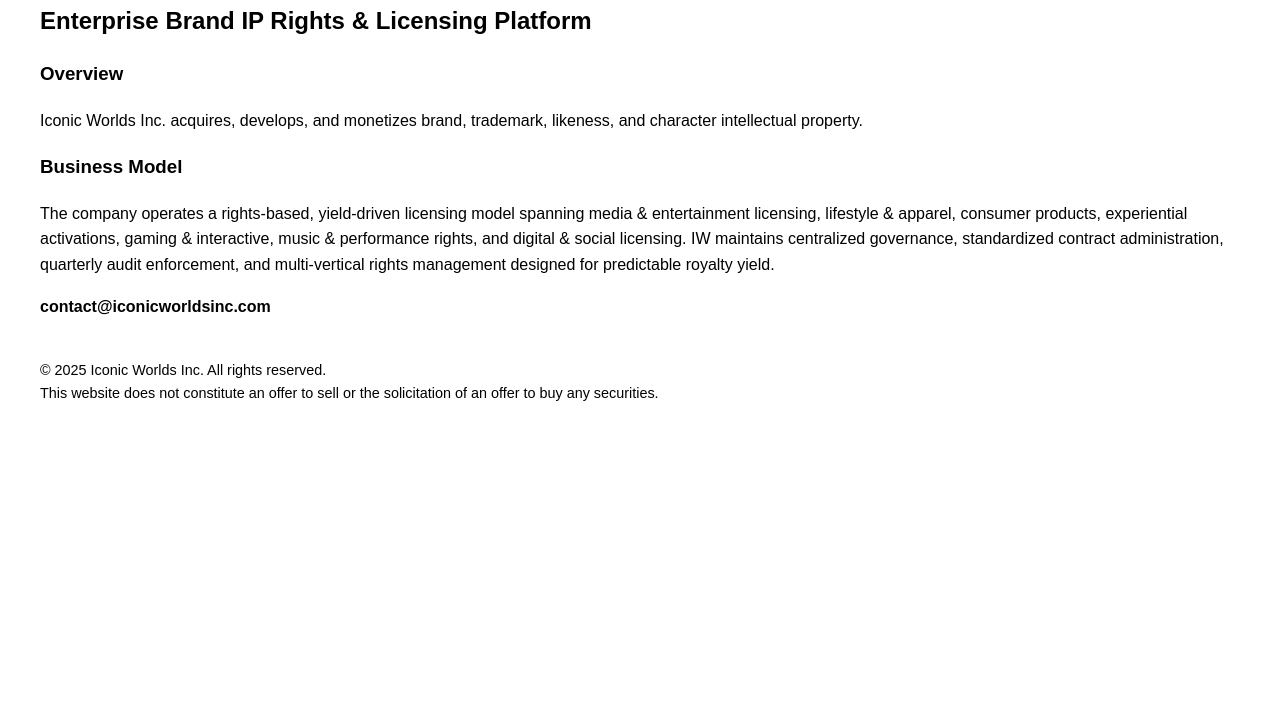
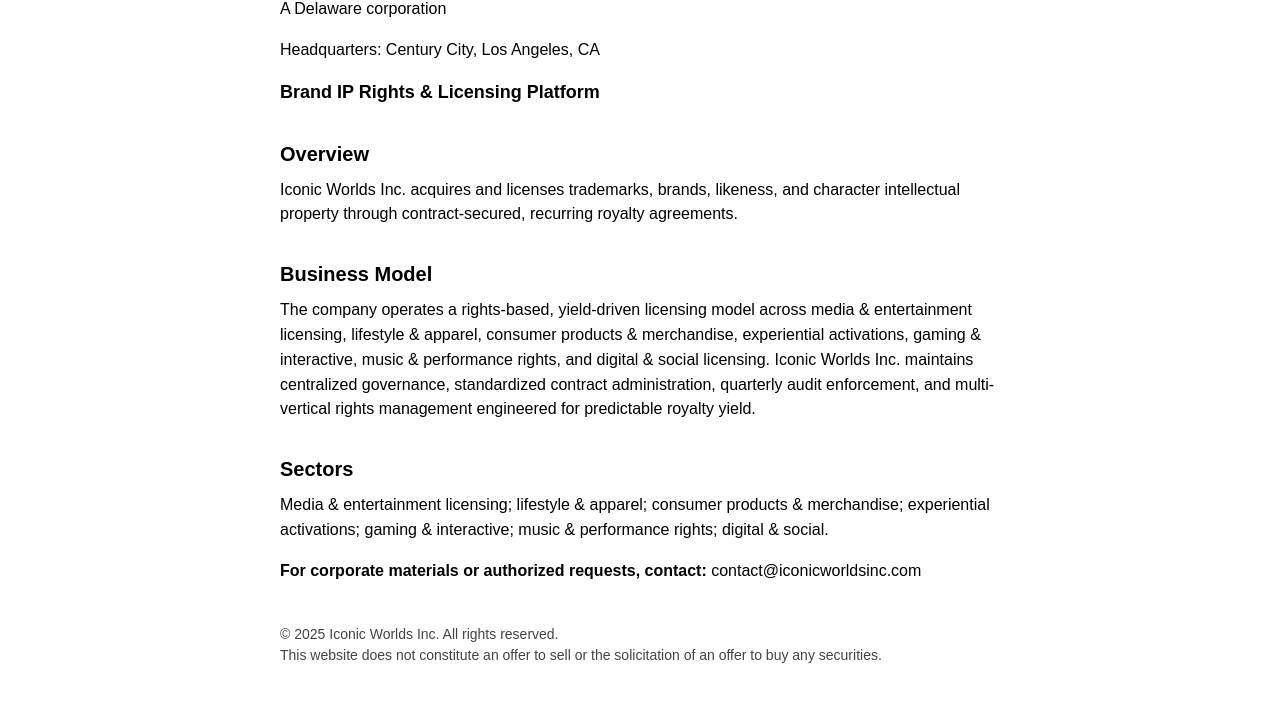
Before and after one commit to ChrisRedd54/iconicworldsinc.github.io, a plain HTML site: page index.html in a window 1280 px wide. Shown: the part 109-816 px from the top of the page. Drawn offline with Linux system fonts and the light colour scheme.

Commit message:
Update index.html

```diff
--- a/index.html
+++ b/index.html
@@ -6,48 +6,80 @@
     <title>Iconic Worlds Inc.</title>
     <style>
         body {
+            background: #ffffff;
+            color: #000000;
             font-family: Arial, sans-serif;
-            background-color: #ffffff;
-            color: #000000;
-            margin: 40px;
-            line-height: 1.6;
+            line-height: 1.55;
+            margin: 0;
+            padding: 40px 20px;
         }
-        h1, h2 {
+        .container {
+            max-width: 720px;
+            margin: 0 auto;
+        }
+        h1 {
+            font-size: 28px;
+            margin-bottom: 4px;
+            font-weight: bold;
+        }
+        h2 {
+            font-size: 20px;
+            margin-top: 32px;
             margin-bottom: 8px;
         }
         p {
-            margin-bottom: 16px;
+            font-size: 16px;
+            margin: 0 0 16px 0;
+        }
+        .category {
+            font-size: 18px;
+            font-weight: bold;
+            margin: 12px 0 28px 0;
+        }
+        .footer {
+            margin-top: 40px;
+            font-size: 14px;
+            color: #444444;
         }
     </style>
 </head>
+
 <body>
+<div class="container">
 
     <h1>Iconic Worlds Inc.</h1>
-<h2>Enterprise Brand IP Rights &amp; Licensing Platform</h2>
+    <p>A Delaware corporation</p>
+    <p>Headquarters: Century City, Los Angeles, CA</p>
+    <div class="category">Brand IP Rights & Licensing Platform</div>
 
-<h3>Overview</h3>
+    <h2>Overview</h2>
     <p>
-    Iconic Worlds Inc. acquires, develops, and monetizes brand, trademark, likeness,
-    and character intellectual property.
+        Iconic Worlds Inc. acquires and licenses trademarks, brands, likeness, and character intellectual property
+        through contract-secured, recurring royalty agreements.
     </p>
 
-<h3>Business Model</h3>
+    <h2>Business Model</h2>
     <p>
-    The company operates a rights-based, yield-driven licensing model spanning media &amp;
-    entertainment licensing, lifestyle &amp; apparel, consumer products, experiential activations,
-    gaming &amp; interactive, music &amp; performance rights, and digital &amp; social licensing.
-    IW maintains centralized governance, standardized contract administration, quarterly audit
-    enforcement, and multi-vertical rights management designed for predictable royalty yield.
+        The company operates a rights-based, yield-driven licensing model across media & entertainment licensing,
+        lifestyle & apparel, consumer products & merchandise, experiential activations, gaming & interactive,
+        music & performance rights, and digital & social licensing. Iconic Worlds Inc. maintains centralized governance,
+        standardized contract administration, quarterly audit enforcement, and multi-vertical rights management
+        engineered for predictable royalty yield.
     </p>
 
+    <h2>Sectors</h2>
     <p>
-    <strong>contact@iconicworldsinc.com</strong>
+        Media & entertainment licensing; lifestyle & apparel; consumer products & merchandise; experiential activations;
+        gaming & interactive; music & performance rights; digital & social.
     </p>
 
-<p style="margin-top:40px; font-size:0.9em;">
-    © 2025 Iconic Worlds Inc. All rights reserved. <br>
+    <p><strong>For corporate materials or authorized requests, contact:</strong> contact@iconicworldsinc.com</p>
+
+    <div class="footer">
+        © 2025 Iconic Worlds Inc. All rights reserved.<br>
         This website does not constitute an offer to sell or the solicitation of an offer to buy any securities.
-</p>
+    </div>
 
+</div>
 </body>
 </html>
```
Lines whose indentation alone changed are shown as unchanged.
